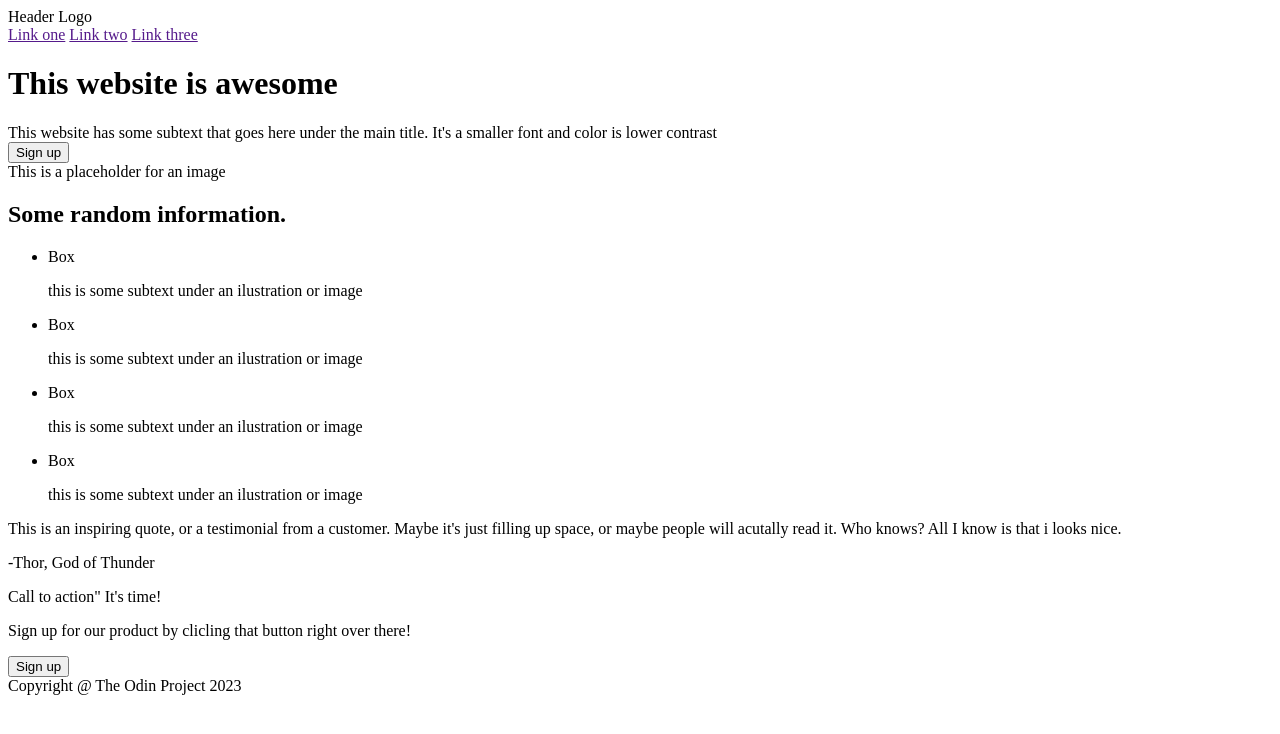
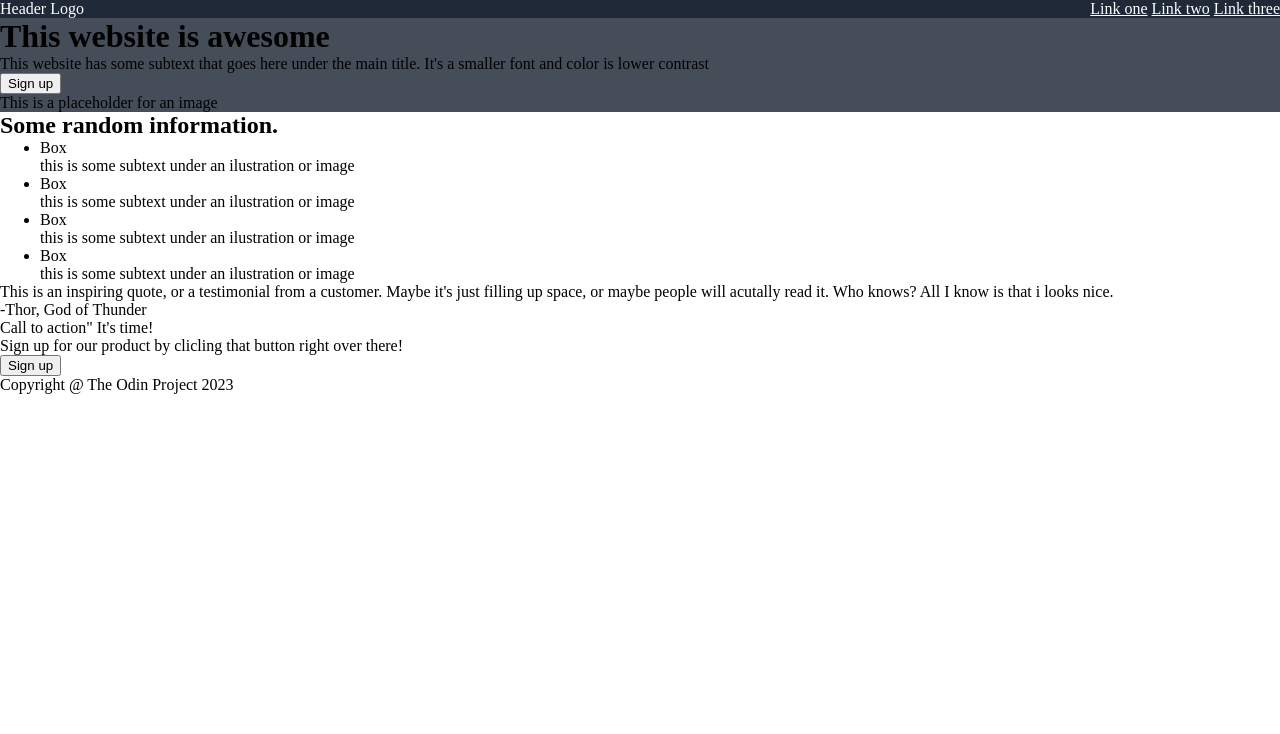
Before and after one commit to ericoptorres/landing-page-Odin-, a plain HTML site: page index.html in a window 1280 px wide. Drawn offline with Linux system fonts and the light colour scheme.

Commit message:
started working on css

```diff
--- a/index.html
+++ b/index.html
@@ -4,6 +4,7 @@
     <meta charset="UTF-8">
     <meta http-equiv="X-UA-Compatible" content="IE=edge">
     <meta name="viewport" content="width=device-width, initial-scale=1.0">
+    <link rel="stylesheet" href="style.css">
     <title>Document</title>
 </head>
 <body>
--- /dev/null
+++ b/style.css
@@ -0,0 +1,18 @@
+* {
+    margin: 0;
+}
+
+a {
+    color: white;
+}
+
+header {
+    background-color: #1F2937;
+    color: white;
+    display: flex;
+    justify-content: space-between
+}
+
+.top-content {
+    background-color: #454d59;
+}
```
